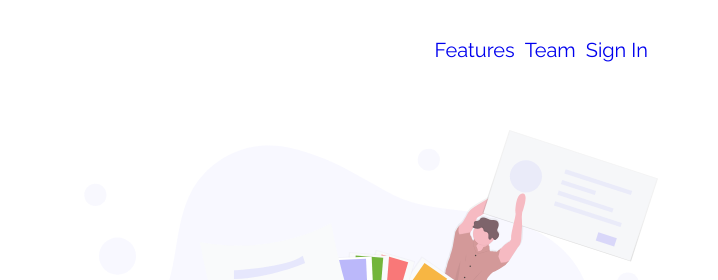
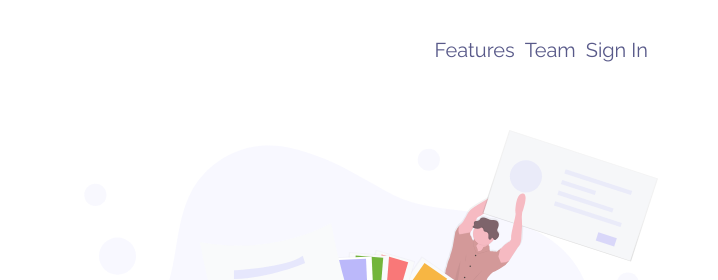
Before and after one commit to Tawatchai-zoo/frontend_mentor-fylo-landing-page, a plain HTML site: page index.html in a window 1280 px wide. Shown: the top 280 px of the page, 562-1280 px from the left. Drawn offline with Linux system fonts and the light colour scheme.

Commit message:
redeploy

```diff
--- a/sass/sections/_header.scss
+++ b/sass/sections/_header.scss
@@ -31,6 +31,7 @@
         & a {
             text-decoration: none;
             margin-right: 1rem;
+            color: $Desaturated-Blue;
 
             &:not(:last-child) {
                 margin-right: 1rem;
```
Also changed, not shown: css/main.css.
